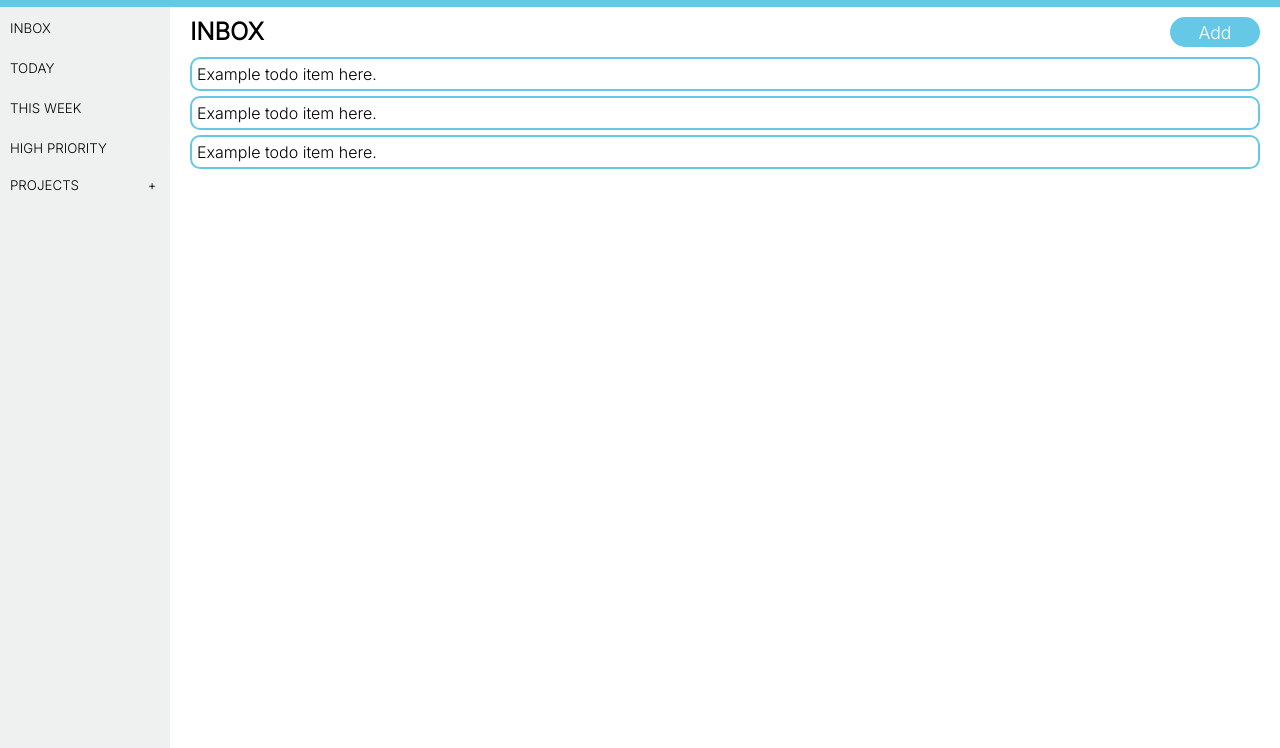
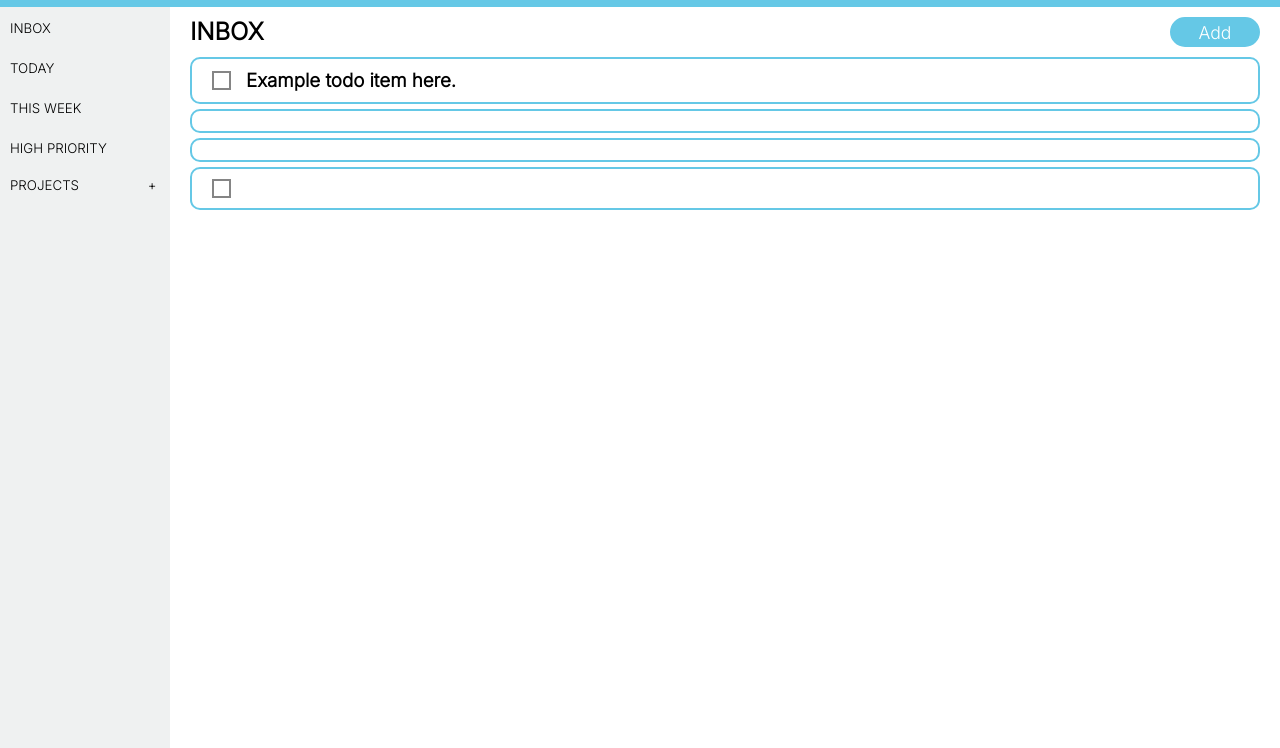
Before and after one commit to joshua112398/todo-list, a website built with webpack: page dist/index.html in a window 1280 px wide. Both pictures are taken after a click on the button "Add". Shown: the part 52-800 px from the top of the page. Built offline with nearby package versions, Linux system fonts and the light colour scheme.

Commit message:
Implements function to add and display todo items

```diff
--- a/src/dom.js
+++ b/src/dom.js
@@ -43,5 +43,25 @@ const switchProject = function(title) {
     mainTitle.appendChild(button);
 }
 
+const addTodoDOM = function (title, description) {
+    const div = document.createElement("div");
+    div.classList.add("todo");
+    const checkbox = document.createElement("div");
+    checkbox.classList.add("checkbox");
+    const h3 = document.createElement("h3");
+    h3.textContent = title;
+    const p = document.createElement("p");
+    p.textContent = description;
 
-export {addProjectDOM, clearProjectDisplay, switchProject};
+    div.appendChild(checkbox);
+    div.appendChild(h3);
+    div.appendChild(p);
+
+    const todoList = document.querySelector(".todo-list");
+    todoList.appendChild(div);
+
+}
+
+
+
+export {addProjectDOM, clearProjectDisplay, switchProject, addTodoDOM};
--- a/src/index.js
+++ b/src/index.js
@@ -1,6 +1,6 @@
 import './style.css';
 import {project} from "./project.js"
-import {addProjectDOM, clearProjectDisplay, switchProject} from "./dom.js"
+import {addProjectDOM, clearProjectDisplay, switchProject, addTodoDOM} from "./dom.js"
 
 const logicController = (() => {
     const projectList = [];
--- a/src/project.js
+++ b/src/project.js
@@ -1,17 +1,29 @@
 // PROJECT OBJECT //////////////////////////////////
+
+import {addTodoDOM} from "./dom.js"
 
 const project = function(title) {
 
     const todos = []; // array composed of todo items
 
     const addTodo = function(todo) {
+        // add todo item to logic
         todos.push(todo);
+
+        // add todo item to DOM
+        addTodoDOM();
     }
 
     const removeTodo = function(index) {
         todos.splice(index, 1);
     }
 
+    const displayTodos = function() {
+        todos.forEach((todo) => {
+            addTodoDOM(todo.title, todo.description);
+        })
+    }
+
     return {addTodo, title}
 }
 
--- a/src/style.css
+++ b/src/style.css
@@ -144,7 +144,30 @@ main {
 }
 
 .todo {
-    padding: 5px;
+    padding: 10px 20px;
     border: 2px solid rgb(101, 200, 230);
     border-radius: 10px;
+    display: grid;
+    grid-template-columns: auto 1fr;
+    grid-template-rows: auto auto;
+    align-items: center;
+    column-gap: 15px;
 }
+
+.todo p {
+    display: none;
+    grid-column: 1 / 3;
+}
+
+
+.checkbox {
+    width: 15px;
+    height: 15px;
+    border: 2px solid rgb(133, 133, 133);
+}
+
+.checkbox:hover {
+    background-color: rgb(101, 200, 230);
+    cursor: pointer;
+    transition: 0.3s;
+}
--- a/src/todo.js
+++ b/src/todo.js
@@ -1,8 +1,10 @@
 // TODO OBJECT //////////////////////////////////
 
-const todo = function(title, description, dueDate, priority) {
+const todo = function(title, description) {
 
-    return {title, description, dueDate, priority}
+
+
+    return {title, description}
 }
 
 export {todo};
```
Also changed, not shown: dist/index.html, dist/main.js.
